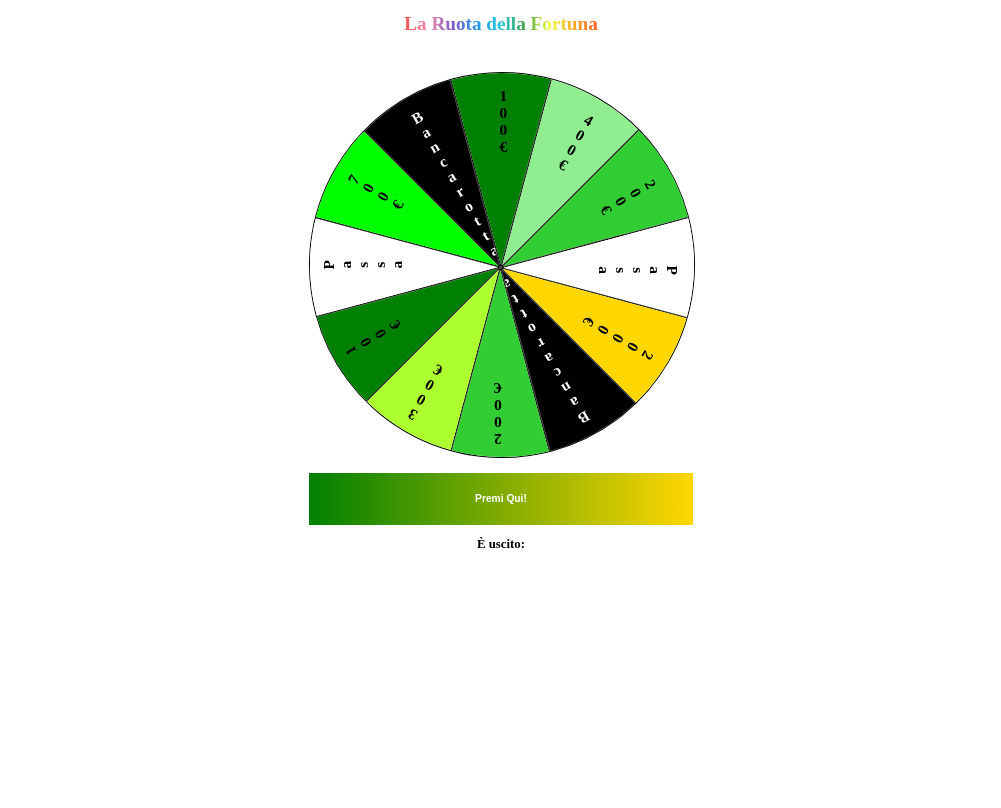
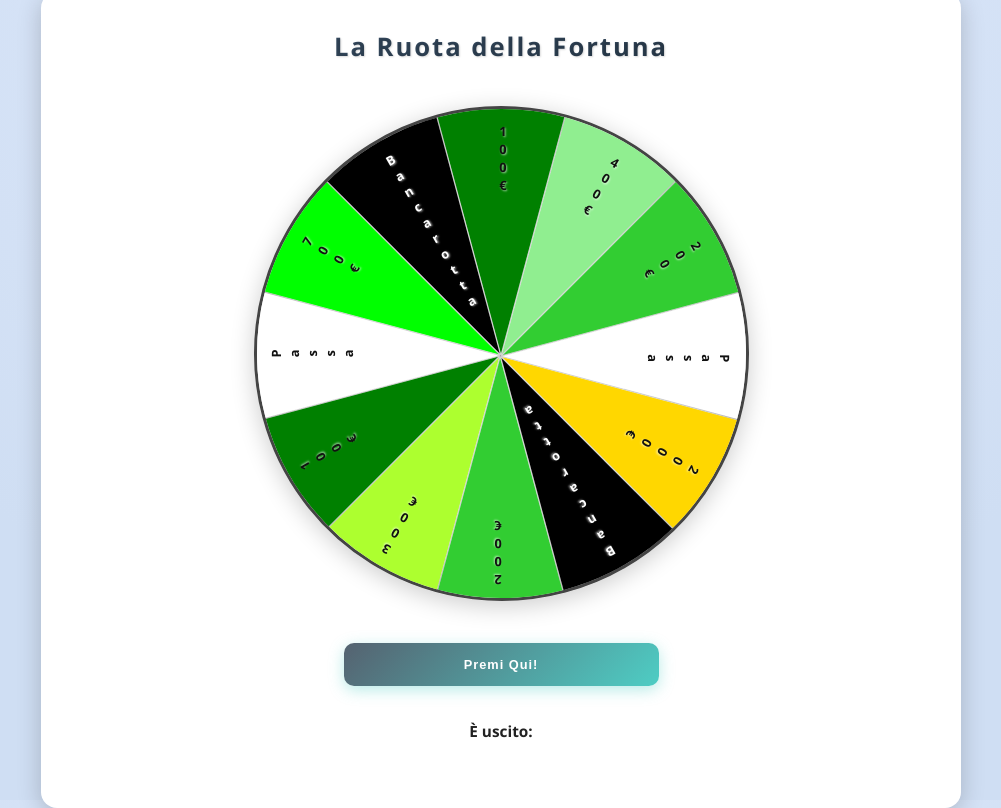
Before and after one commit to MarcoOrofino/wheel-of-fortune, a plain HTML site: page index.html in a window 1280 px wide. Shown: the whole page, without its empty margins (139-1140 px from the left). Drawn offline with Linux system fonts and the light colour scheme.

Commit message:
styles.css updated

```diff
--- a/css/styles.css
+++ b/css/styles.css
@@ -9,42 +9,69 @@ body{
     width: 100vw;
     height: 100vh;
     margin: 0;
+    background: radial-gradient(circle at top, #e0eafc, #cfdef3 70%);
+    font-family: "Segoe UI", Roboto, sans-serif;
+    color: #222;
+    display: flex;
+    align-items: center;
+    justify-content: center;
+    overflow: hidden;
 }
 
 h1 {
     font-size: 5vw;
     margin-bottom: 5vh;
-    background: linear-gradient(to right, #ef5350, #f48fb1, #7e57c2, #2196f3, #26c6da, #43a047, #eeff41, #f9a825, #ff5722);
+    background: linear-gradient(90deg, #34495e, #2c3e50);
     background-clip: text;
+    -webkit-background-clip: text;
     color: transparent;
+    text-align: center;
+    letter-spacing: 2px;
+    text-shadow: 1px 1px 2px rgba(0,0,0,0.15);
 }
 
 h3 {
     font-size: 4vw;
+    text-align: center;
 }
 
 p {
     font-size: 3vw;
+    margin: 0;
 }
 
 .container{
-    width: 100vw;
-    height: 100vh;
+    width: 95%;
+    max-width: 900px;
+    height: auto;
+    background-color: #fff;
+    border-radius: 16px;
+    box-shadow: 0 6px 25px rgba(0, 0, 0, 0.2);
     display: flex;
     flex-direction: column;
     align-items: center;
+    padding: 20px 10px 50px;
+    overflow: visible;
 }
 
 /*La creazione della ruota*/
 
 .circle {
     position: relative;
-    width: 80%;
+    width: 90%;
+    max-width: 550px;
 }
 
 .circle-container{
-    margin-top: -5%;
+    margin-top: -3%;
     aspect-ratio: 1 / 1;
+    border-radius: 50%;
+    overflow: visible;
+    background: radial-gradient(circle at center, #ffffff 40%, #e0e0e0);
+    box-shadow:
+        inset 0 0 15px rgba(255,255,255,0.8),
+        inset 0 0 40px rgba(0,0,0,0.15),
+        0 5px 25px rgba(0,0,0,0.2);
 }
 
 /*Gestione del puntatore del risultato finale*/
@@ -65,13 +92,14 @@ p {
     width: 5%;
     height: 5%;
     margin-top: -52%;
+    filter: drop-shadow(0 0 4px rgba(0,0,0,0.4));
 }
 
 /*Ruota in sé*/
 
 .circ {
     position: relative;
-    border: 1px solid black;
+    border: 3px solid #444;
     border-radius: 50%;
     list-style: none;
     overflow: hidden;
@@ -80,6 +108,7 @@ p {
     padding: 0;
     transform: rotate(-15deg);
     z-index: 1;
+    box-sizing: border-box;
 }
 
 /*Animazione della ruota*/
@@ -107,7 +136,9 @@ li {
     width: 50%;
     height: 50%;
     transform-origin: 0% 100%;
-    border: 1px solid black;
+    border: 1px solid rgba(0,0,0,0.15);
+    box-shadow: inset 0 0 5px rgba(0, 0, 0, 0.15);
+    transition: transform 0.2s ease;
 }
 
 .text {
@@ -117,7 +148,7 @@ li {
     height: 200%;
     text-align: center;
     transform: skewY(60deg) rotate(15deg);
-    padding-top: 8%;
+    padding-top: 6%;
     display: flex;
     justify-content: center;
     align-items: start;
@@ -128,9 +159,11 @@ li {
 .text p {
     writing-mode: vertical-lr;
     text-orientation: upright;
-    font-size: 3vw;
-    font-family: "Times New Roman", Times, serif;
-    font-weight: 600;
+    font-size: 0.6rem;
+    font-family: "Segoe UI", Roboto, sans-serif;
+    font-weight: 700;
+    color: #111;
+    text-shadow: 1px 1px 2px rgba(255,255,255,0.6);
 }
 
 /*Gestione del Bottone*/
@@ -140,22 +173,30 @@ li {
     flex-direction: column;
     justify-content: space-around;
     width: 80%;
+    margin-top: 30px;
 }
 
 button {
-    background-image: linear-gradient(to right, green , gold);
+    background: linear-gradient(135deg, #556270, #4ecdc4);
     border: none;
     color: white;
-    padding: 10px 25px;
+    padding: 14px 35px;
     text-align: center;
     text-decoration: none;
     display: inline-block;
-    font-size: 1vw;
+    font-size: 1.3rem;
+    font-weight: 600;
+    border-radius: 10px;
     margin-top: 4%;
+    transition: all 0.3s ease;
+    box-shadow: 0 4px 15px rgba(78, 205, 196, 0.4);
 }
 
 button:hover {
     cursor: pointer;
+    transform: scale(1.07);
+    box-shadow: 0 6px 25px rgba(78, 205, 196, 0.6);
+    filter: brightness(1.1);
 }
 
 .disabled {
@@ -164,10 +205,12 @@ button:hover {
 
 .disabled:hover {
     cursor: not-allowed;
+    transform: none;
 }
 
 .button p {
     font-weight: bold;
+    letter-spacing: 1px;
 }
 
 /*Gestione del risultato scritto*/
@@ -178,6 +221,7 @@ button:hover {
     position: relative;
     justify-content: center;
     align-items: center;
+    margin-top: 20px;
 }
 
 #result p {
@@ -190,18 +234,18 @@ button:hover {
     h1{font-size: 2.5vw;}
     h3{font-size: 2.5vw;}
     p{font-size: 1.4vw;}
-    .circle{width: 60%;}
-    .text p{font-size: 2vw}
-    .button{width: 60%}
+    .circle{width: 70%; max-width: 550px;}
+    .text p{font-size: 0.6rem;}
+    .button{width: 60%;}
 }
 
 @media(min-width: 769px) {
-    h1{font-size: 1.5vw;}
-    h3{font-size: 1vw;}
-    p{font-size: 0.8vw;}
-    .circle{width: 30%;}
-    .text p{font-size: 1.2vw}
-    .button{width: 30%}
+    h1{font-size: 2vw;}
+    h3{font-size: 1.2vw;}
+    p{font-size: 1vw;}
+    .circle{width: 55%; max-width: 600px;}
+    .text p{font-size: 0.8rem;}
+    .button{width: 35%;}
 }
 
 /*Gestione aggiuntiva per ogni spicchio*/
@@ -281,6 +325,10 @@ li:nth-child(6) .text {
     color: white;
 }
 
+li:nth-child(6) .text p {
+    color: white;
+}
+
 li:nth-child(7) .text {
     background: limegreen;
 }
@@ -305,3 +353,7 @@ li:nth-child(12) .text {
     background: black;
     color: white;
 }
+
+li:nth-child(12) .text p {
+    color: white;
+}
```
